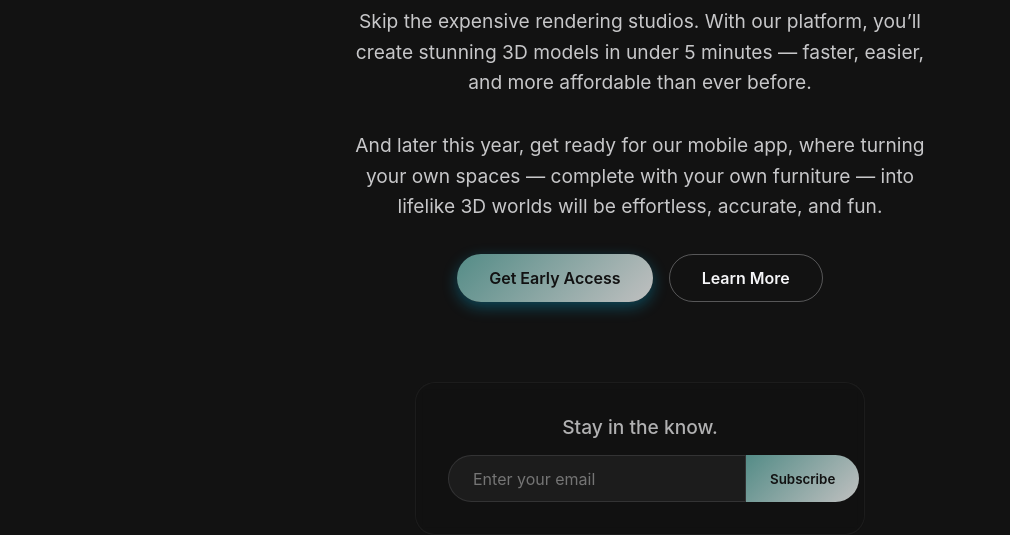
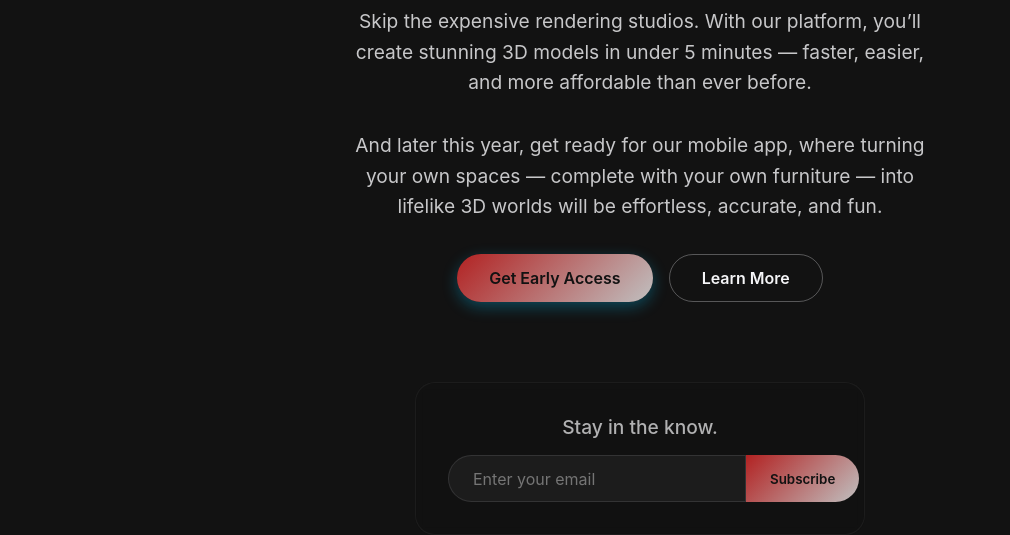
Before and after one commit to HarrisonPrism/prism-website, a website: page public/index.html in a window 1280 px wide. Shown: the part 326-861 px from the top of the page, without its empty margins (0-1010 px from the left). Drawn offline with Linux system fonts and the light colour scheme.

Commit message:
changed color

```diff
--- a/public/styles.css
+++ b/public/styles.css
@@ -1,5 +1,5 @@
 :root {
-    --primary: #548C87;
+    --primary: #b22222;
     --secondary: #c0c0c0;
     --dark: #121212;
     --light: #f5f5f7;
```
